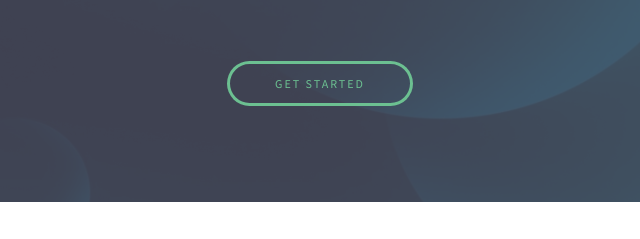
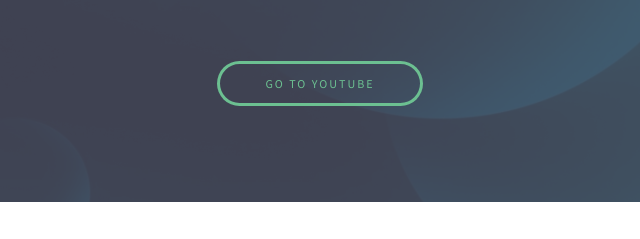
Before and after one commit to zapp09/endava, a plain HTML site: page index.html in a window 1280 px wide. Shown: the part 418-657 px from the top of the page, 320-960 px from the left. Drawn offline with Linux system fonts and the light colour scheme.

Commit message:
butonul Get_Started a fost modidicat

```diff
--- a/index.html
+++ b/index.html
@@ -56,7 +56,7 @@
 					</div>
 
 					<footer>
-						<a href="https://www.youtube.com/ "class="button">Get Started</a>
+						<a href="https://www.youtube.com/ "class="button">Go To Youtube</a>
 					</footer>
 				</div>
 			</section>
```
